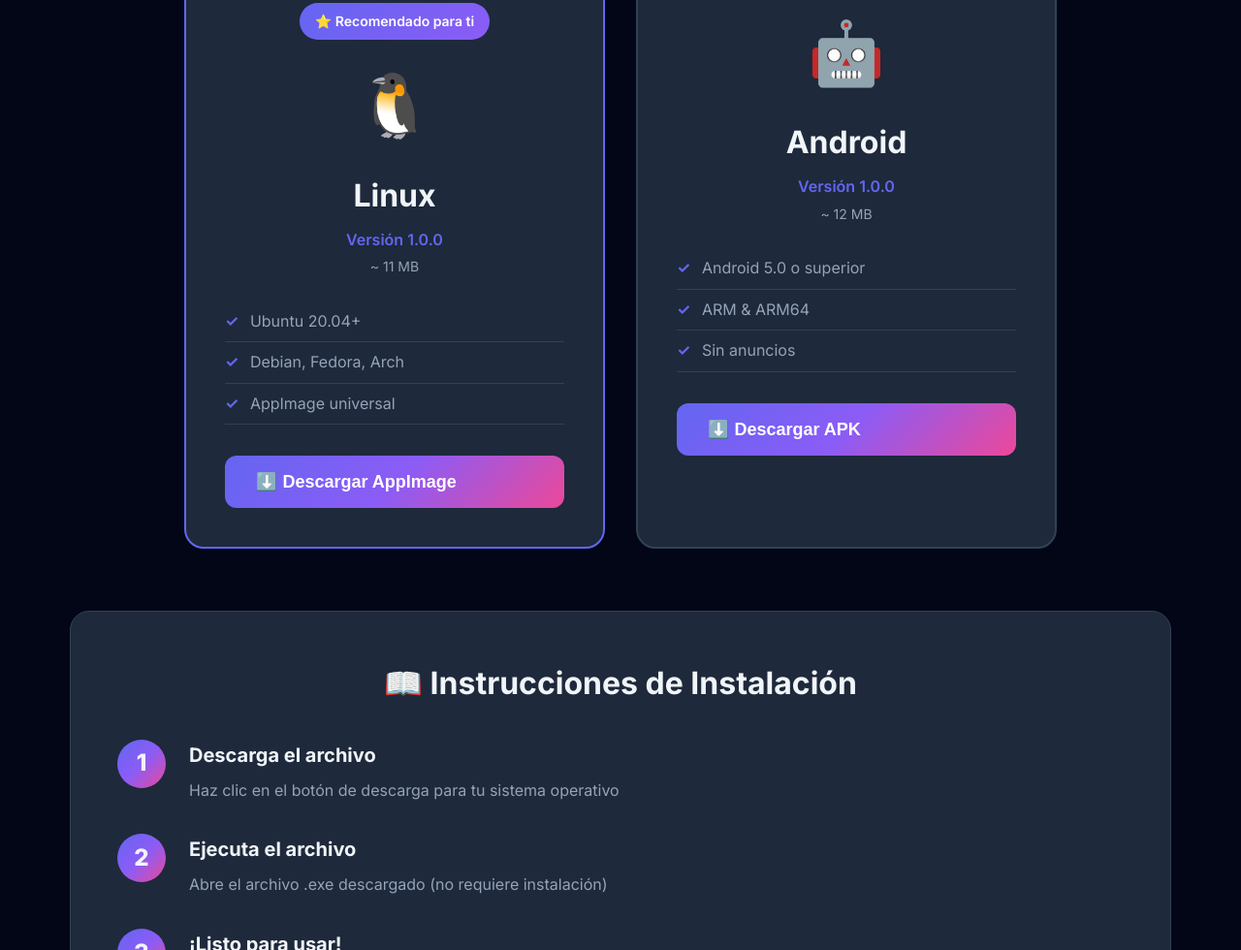
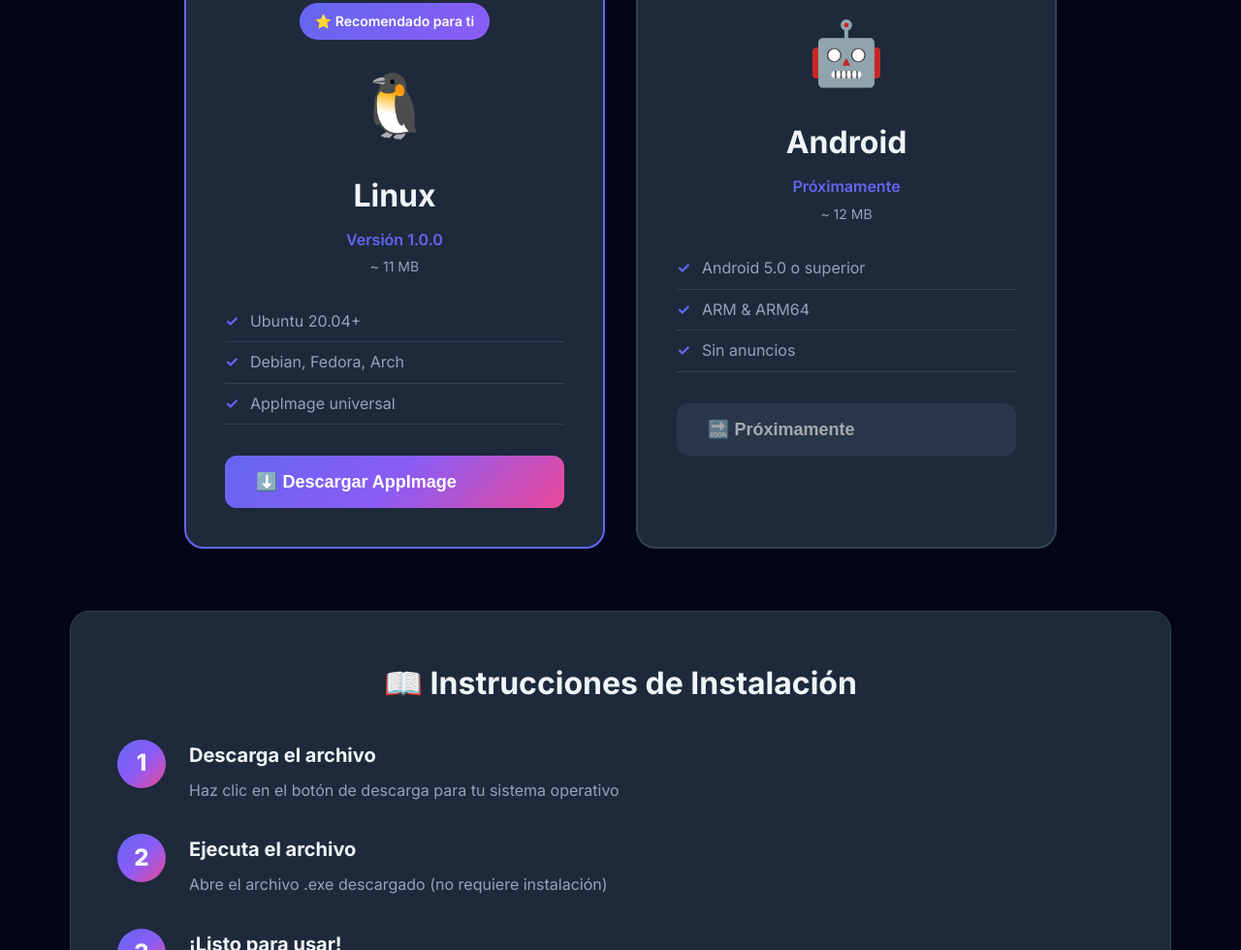
Before and after one commit to Mario91828/calculadora-pro, a plain HTML site: page index.html in a window 1280 px wide. Shown: the part 3029-4009 px from the top of the page at 97% size. Drawn offline with Linux system fonts and the light colour scheme.

Commit message:
Update index.html

```diff
--- a/index.html
+++ b/index.html
@@ -190,19 +190,19 @@
                     </button>
                 </div>
 
-                <!-- Android -->
+                               <!-- Android -->
                 <div class="download-card">
                     <div class="download-icon">🤖</div>
                     <h3>Android</h3>
-                    <p class="download-version">Versión 1.0.0</p>
+                    <p class="download-version">Próximamente</p>
                     <p class="download-size">~ 12 MB</p>
                     <ul class="download-requirements">
                         <li>Android 5.0 o superior</li>
                         <li>ARM & ARM64</li>
                         <li>Sin anuncios</li>
                     </ul>
-                    <button class="btn btn-download" onclick="downloadAndroid()">
-                        <span>⬇️ Descargar APK</span>
+                    <button class="btn btn-download btn-disabled" disabled>
+                        <span>🔜 Próximamente</span>
                     </button>
                 </div>
             </div>
```
